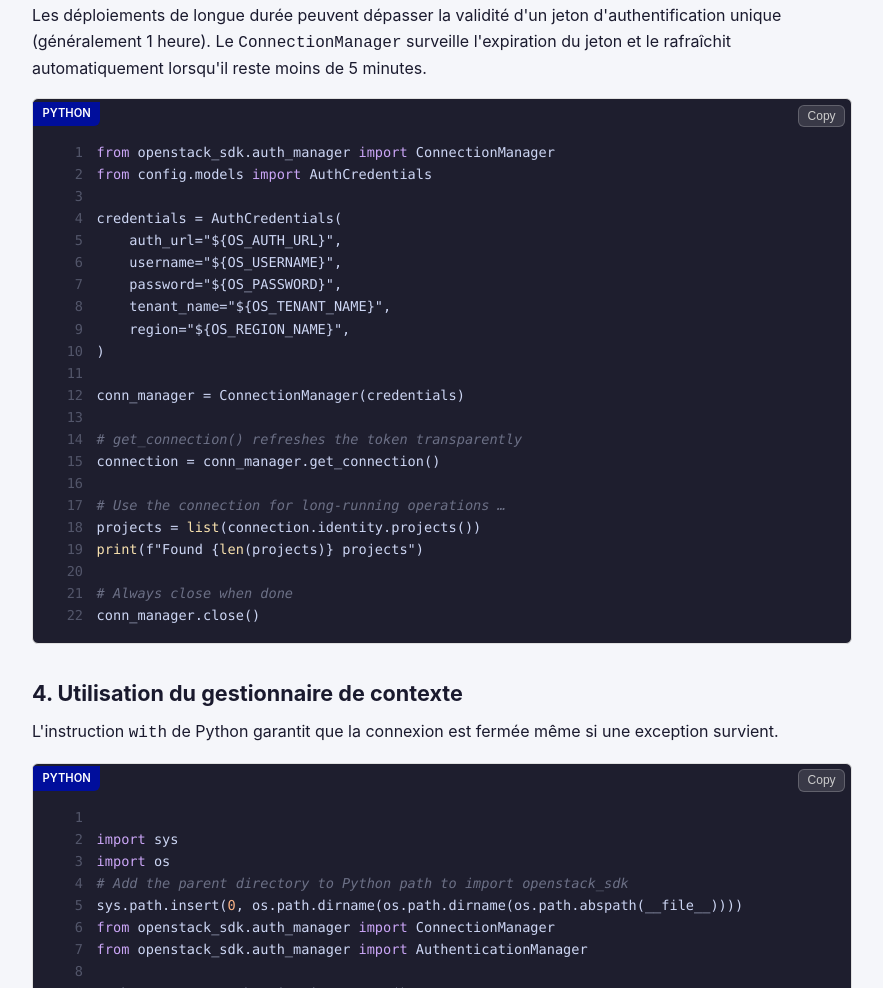
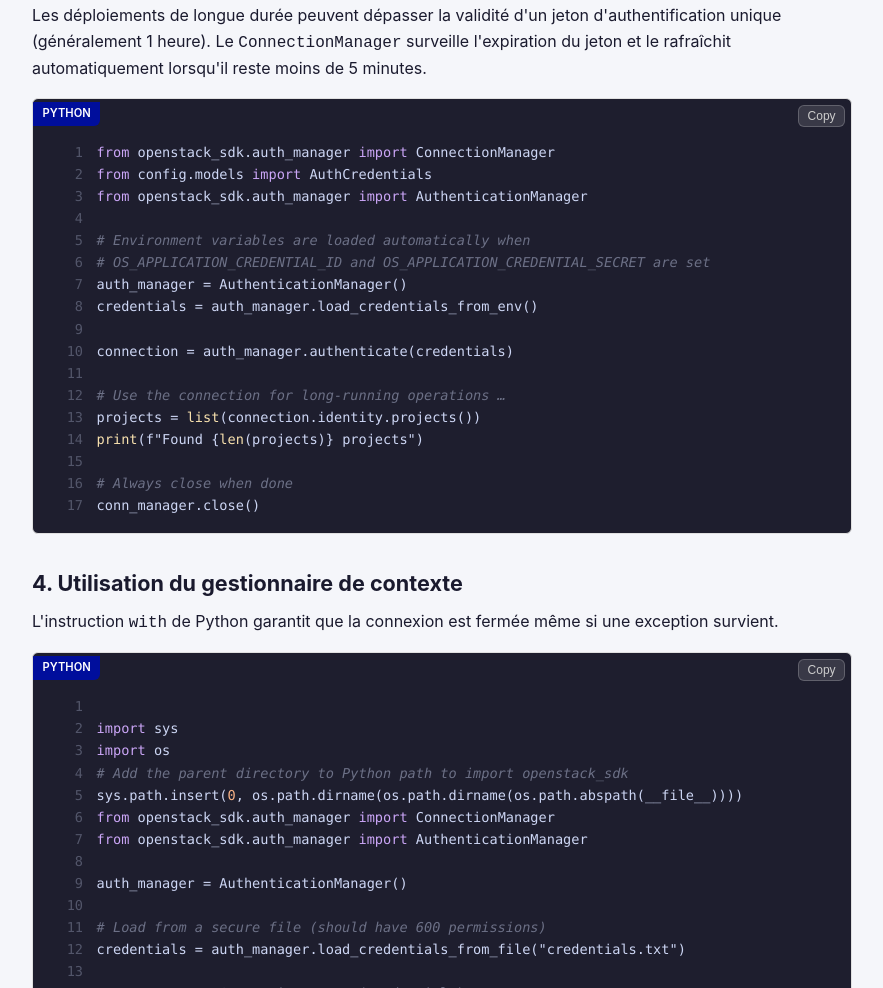
Before and after one commit to Sam9682/opcp-openstack-automation, a plain HTML site: page skillhub/fr/authentication.html in a window 1280 px wide. Shown: the part 2632-3620 px from the top of the page, without its empty margins (338-1221 px from the left). Drawn offline with Linux system fonts and the light colour scheme.

```diff
--- a/skillhub/fr/authentication.html
+++ b/skillhub/fr/authentication.html
@@ -148,19 +148,14 @@
 
       <pre><code class="language-python">from openstack_sdk.auth_manager import ConnectionManager
 from config.models import AuthCredentials
+from openstack_sdk.auth_manager import AuthenticationManager
 
-credentials = AuthCredentials(
-    auth_url="${OS_AUTH_URL}",
-    username="${OS_USERNAME}",
-    password="${OS_PASSWORD}",
-    tenant_name="${OS_TENANT_NAME}",
-    region="${OS_REGION_NAME}",
-)
+# Environment variables are loaded automatically when
+# OS_APPLICATION_CREDENTIAL_ID and OS_APPLICATION_CREDENTIAL_SECRET are set
+auth_manager = AuthenticationManager()
+credentials = auth_manager.load_credentials_from_env()
 
-conn_manager = ConnectionManager(credentials)
-
-# get_connection() refreshes the token transparently
-connection = conn_manager.get_connection()
+connection = auth_manager.authenticate(credentials)
 
 # Use the connection for long-running operations …
 projects = list(connection.identity.projects())
```
Also changed, not shown: skillhub/en/compute.html (+6 -9 lines), skillhub/en/networking.html (+6 -9 lines), skillhub/en/security-groups.html (+6 -9 lines), skillhub/en/volumes.html (+6 -9 lines), skillhub/fr/compute.html (+6 -9 lines), skillhub/fr/networking.html (+6 -9 lines), skillhub/fr/security-groups.html (+6 -9 lines), skillhub/fr/volumes.html (+6 -9 lines).
